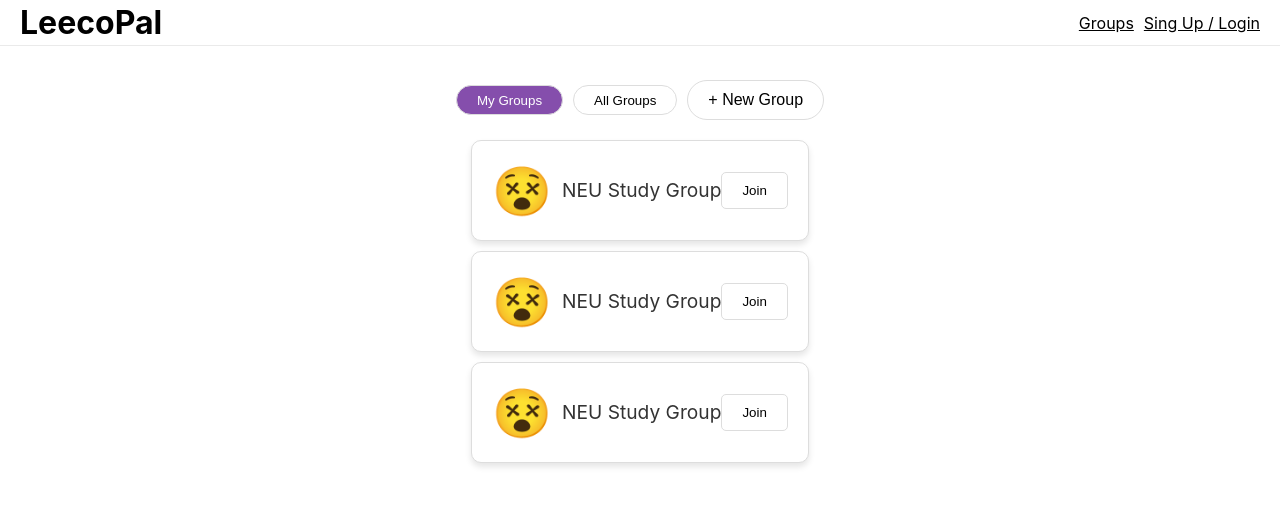
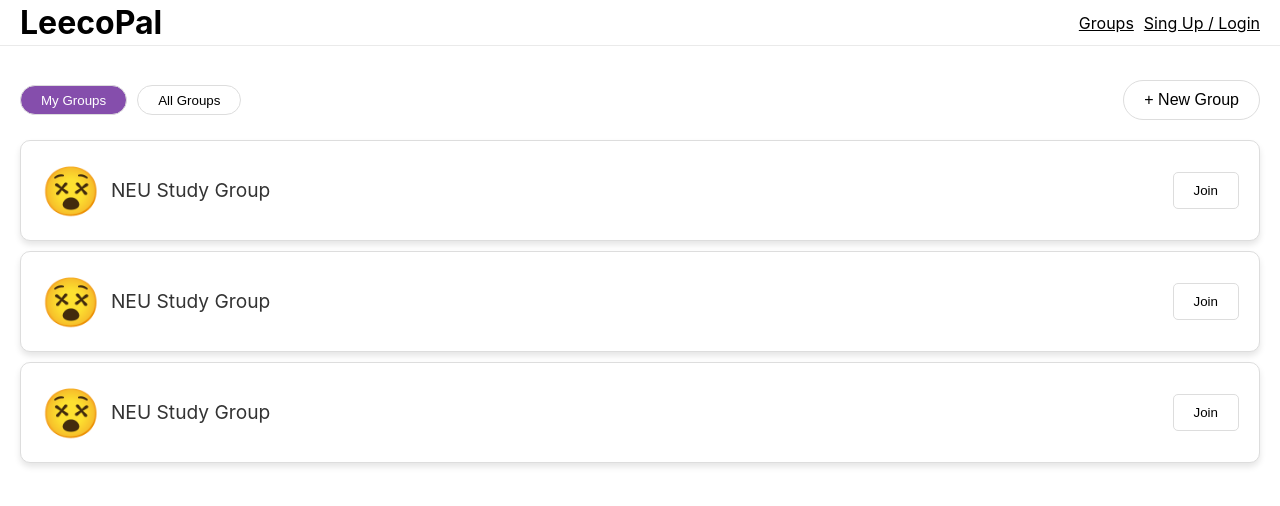
Before and after one commit to kyralu/leecopal, a React (Create React App) app: page /group in a window 1280 px wide. Shown: the top 506 px of the page. Built offline with nearby package versions, Linux system fonts and the light colour scheme.

Commit message:
Refactor GroupPage and HomePage styles

```diff
--- a/src/pages/GroupPage/GroupPage.js
+++ b/src/pages/GroupPage/GroupPage.js
@@ -1,5 +1,5 @@
 import React, {useState} from "react";
-import "./GroupPage.css";
+import style from "./GroupPage.module.css";
 import GroupList from "../../components/GroupList/GroupList";
 
 
@@ -35,14 +35,14 @@ function GroupPage() {
   };
 
   return (
-    <div className="container">
-      <div className="controller">
-        <div className="filter-container">
+    <div className={style.container}>
+      <div className={style.controller}>
+        <div className={style.filterContainer}>
           {filters.map((filter) => (
-            <button className={selectedFilter === filter ? "filter filter--active" : "filter"} onClick={() => handleFilterClick(filter)}>{filter}</button>
+            <button className={selectedFilter === filter ? `${style.filter} ${style.filterActive}` : style.filter} onClick={() => handleFilterClick(filter)}>{filter}</button>
           ))}
         </div>
-        <button className="create-group-button">  + New Group</button>
+        <button className={style.createGroupButton}>  + New Group</button>
       </div>
       <GroupList groups={selectedFilter === "My Groups"? myGroups:allGroups}></GroupList>
     </div>
--- a/src/pages/GroupPage/GroupPage.css
+++ b/src/pages/GroupPage/GroupPage.module.css
@@ -13,13 +13,13 @@
   cursor: pointer;
 }
 
-.filter--active {
+.filterActive {
   /* deep purpple background */
   background-color: #854eac;
   color: white;
 }
 
-.create-group-button {
+.createGroupButton {
   margin-top: 20px;
   margin-bottom: 20px;
   padding: 10px 20px;
@@ -29,7 +29,7 @@
   border-radius: 30px;
 }
 
-.create-group-button:hover {
+.createGroupButton:hover {
   cursor: pointer;
   color: white;
   background-color: #854eac;
@@ -40,7 +40,7 @@
   justify-content: space-between;
 }
 
-.filter-container {
+.filterContainer {
   display: flex;
   justify-content: center;
   align-items: center;
--- a/src/pages/HomePage/HomePage.js
+++ b/src/pages/HomePage/HomePage.js
@@ -1,21 +1,21 @@
 import React from "react";
-import "./HomePage.css";
+import style from "./HomePage.module.css";
 import WebSitePicImage from "../../assets/images/Website_Pic.png";
 import { useNavigate } from 'react-router-dom';
 
 function HomePage() {
   const navigate = useNavigate();
   return (
-    <div className="home-page">
-      <div className="container">
+    <div>
+      <div className={style.container}>
         <p>Let's practice together!</p>
-        <div className="button-container">
-          <button className="button" onClick={() => {navigate('/signup')}}>Sign Up</button>
-          <button className="button" onClick={() => {navigate('/login')}}>Login</button>
+        <div className={style.buttonContainer}>
+          <button className={style.button} onClick={() => {navigate('/signup')}}>Sign Up</button>
+          <button className={style.button} onClick={() => {navigate('/login')}}>Login</button>
         </div>
       </div>
 
-      <img class="background-image" src={WebSitePicImage} alt="Website Pic" />
+      <img class={style.backgroundImage} src={WebSitePicImage} alt="Website Pic" />
     </div>
   );
 }
--- a/src/pages/HomePage/HomePage.css
+++ b/src/pages/HomePage/HomePage.module.css
@@ -7,7 +7,7 @@
   align-items: center;
 }
 
-.button-container {
+.buttonContainer {
   display: flex;
   flex-direction: row;
   justify-content: space-between;
@@ -20,7 +20,7 @@
   margin-left: 0;
 }
 
-.background-image {
+.backgroundImage {
   position: fixed;
   bottom: 0;
   left: 50%;
```
